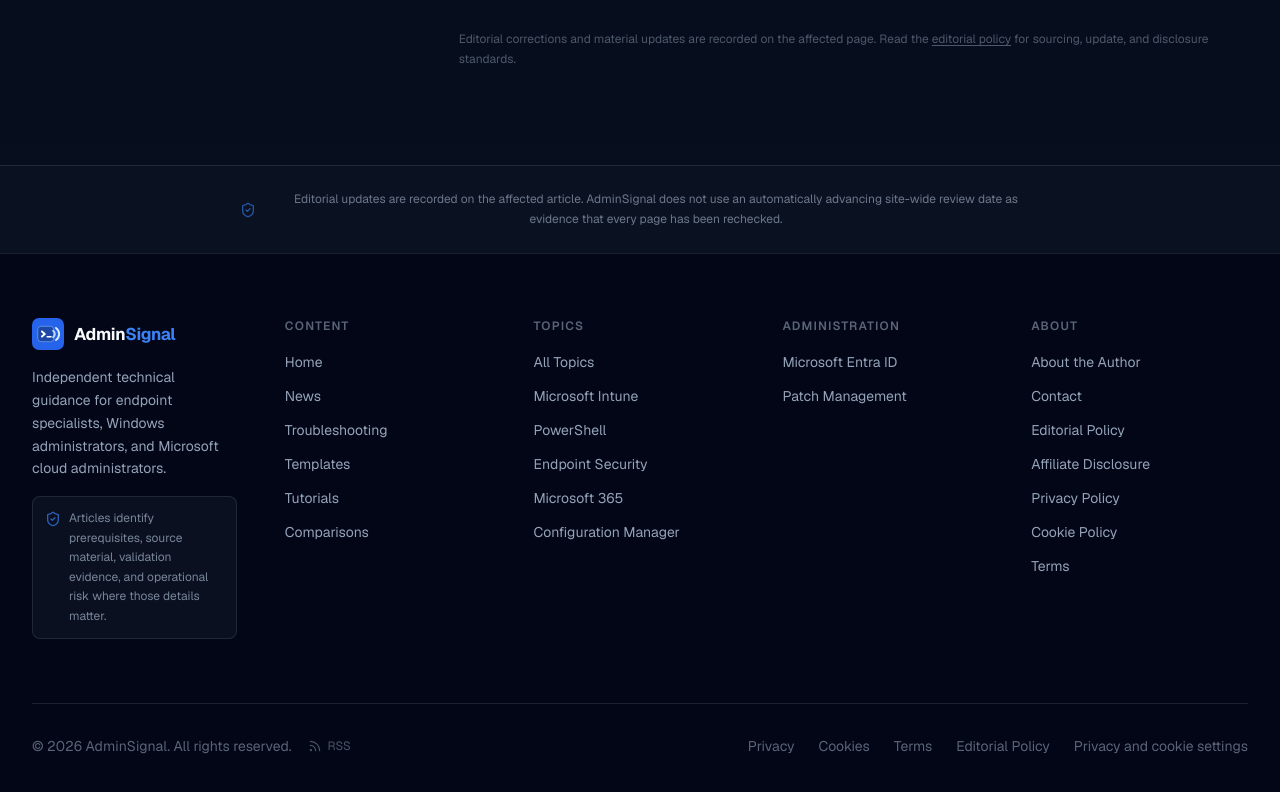
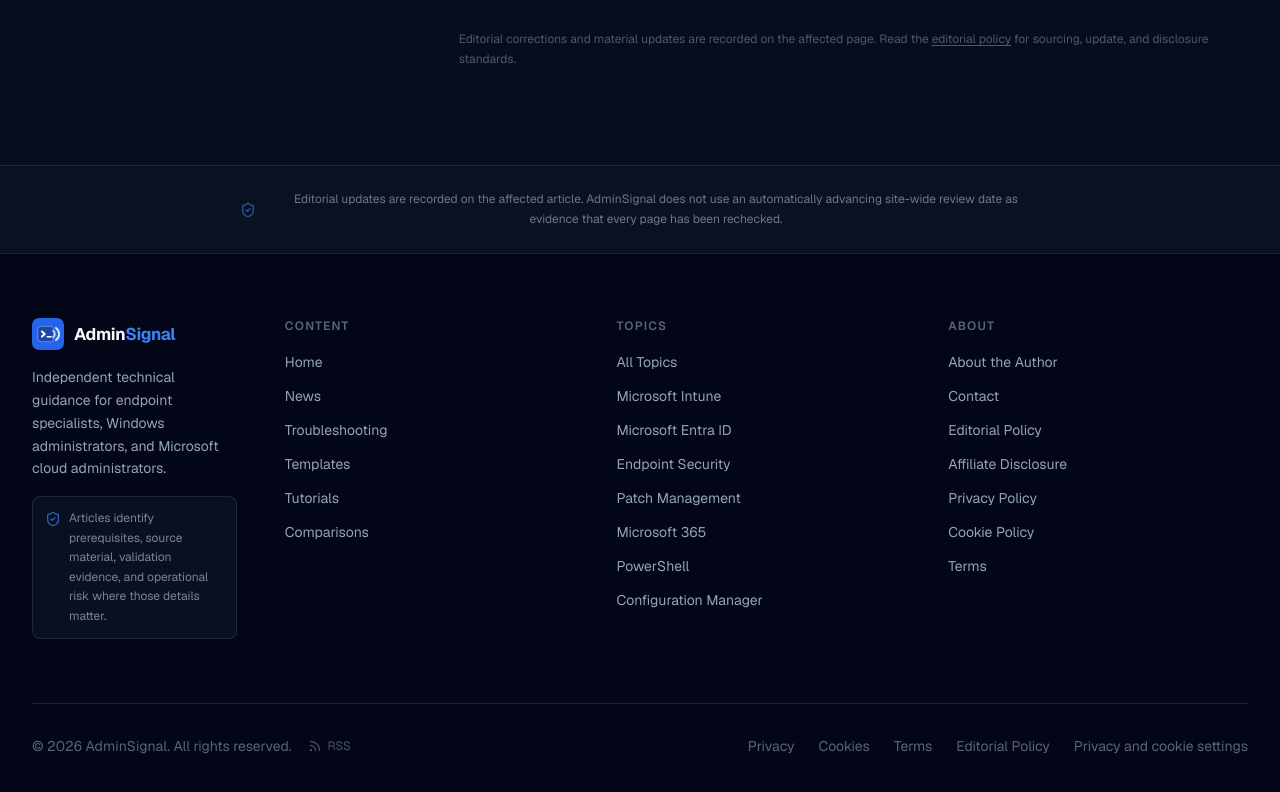
Before and after one commit to Jackoma0209/adminsignal, a Next.js app: page / in a window 1280 px wide. Shown: the part 6080-6872 px from the top of the page. Built offline with nearby package versions, Linux system fonts and the light colour scheme; no server answers.

Commit message:
Drive footer topic links from listedTopics and drop the Administration split

```diff
--- a/src/components/layout/Footer.tsx
+++ b/src/components/layout/Footer.tsx
@@ -2,6 +2,7 @@ import Link from 'next/link'
 import Image from 'next/image'
 import { ShieldCheck, Rss } from 'lucide-react'
 import PrivacySettingsButton from '@/components/PrivacySettingsButton'
+import { listedTopics } from '@/data/topics'
 
 const footerLinks = [
   {
@@ -19,18 +20,10 @@ const footerLinks = [
     heading: 'Topics',
     links: [
       { label: 'All Topics', href: '/topics' },
-      { label: 'Microsoft Intune', href: '/intune' },
-      { label: 'PowerShell', href: '/powershell' },
-      { label: 'Endpoint Security', href: '/endpoint-security' },
-      { label: 'Microsoft 365', href: '/microsoft-365' },
-      { label: 'Configuration Manager', href: '/sccm-mecm' },
-    ],
-  },
-  {
-    heading: 'Administration',
-    links: [
-      { label: 'Microsoft Entra ID', href: '/microsoft-entra-id' },
-      { label: 'Patch Management', href: '/patch-management' },
+      ...listedTopics.map((topic) => ({
+        label: topic.name,
+        href: `/${topic.slug}`,
+      })),
     ],
   },
   {
@@ -76,7 +69,7 @@ export default function Footer() {
             </div>
           </div>
 
-          <div className="grid grid-cols-2 gap-8 sm:grid-cols-4 lg:col-span-4">
+          <div className="grid grid-cols-2 gap-8 sm:grid-cols-3 lg:col-span-4">
             {footerLinks.map((column) => (
               <div key={column.heading}>
                 <p className="mb-4 text-xs font-semibold uppercase tracking-widest text-muted/60">
```
